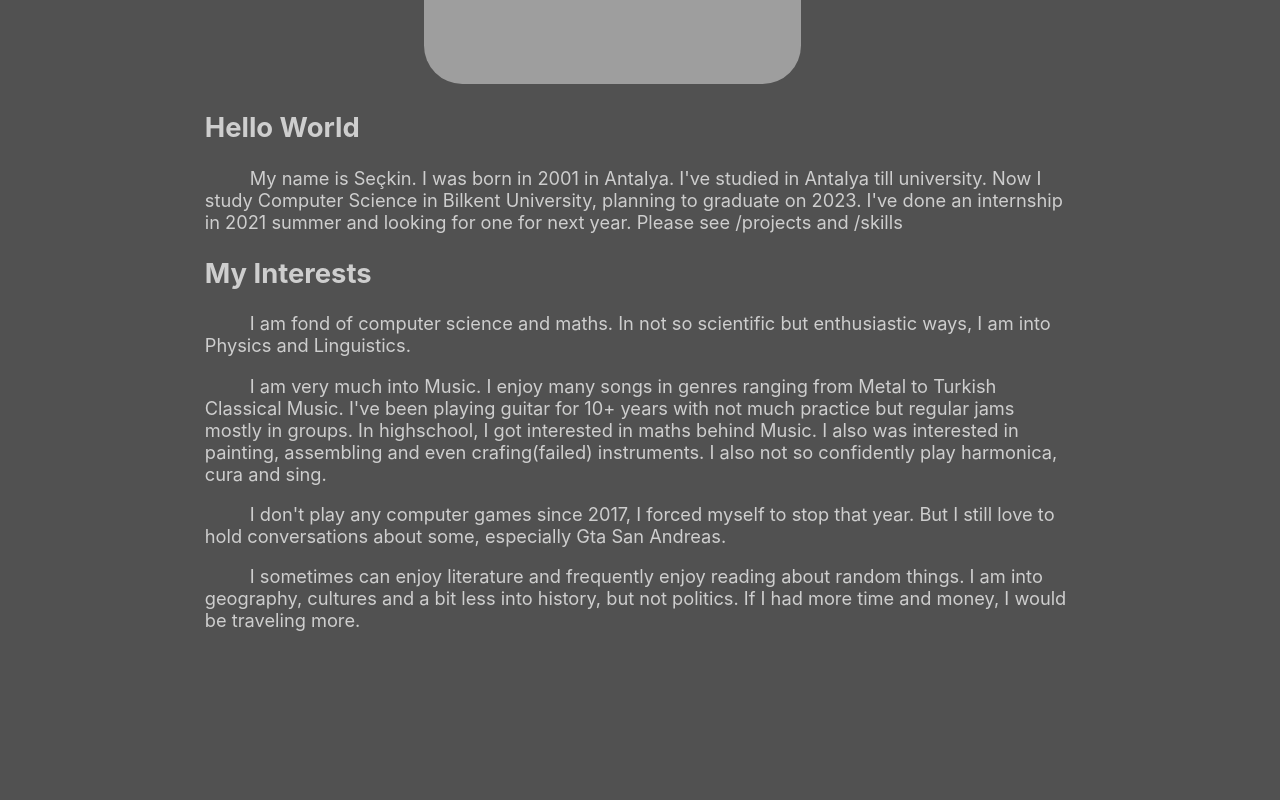
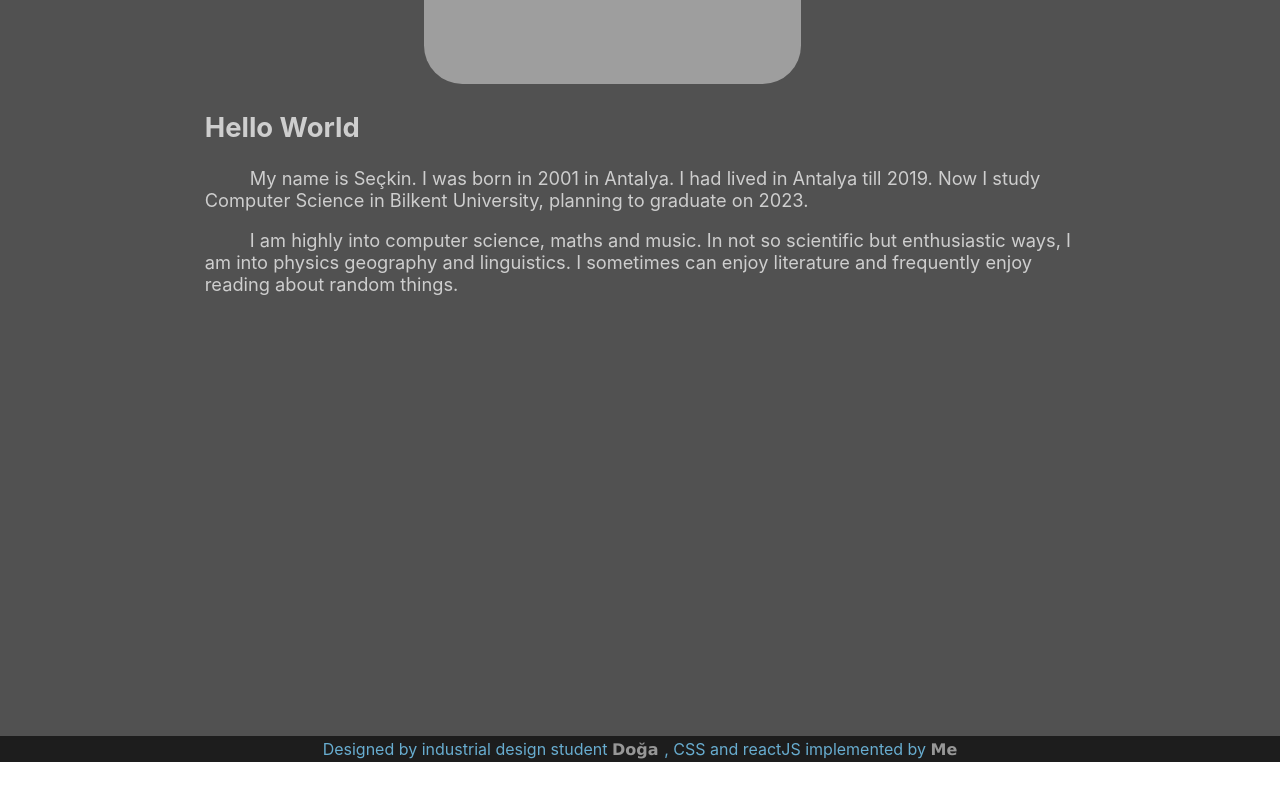
Before and after one commit to seco-lorem/PortfolioPage, a React (Create React App) app: page / in a window 1280 px wide. Shown: the part 730-1530 px from the top of the page. After the commit the page ends 1492 px from the top, so only its background shows below. Built offline with nearby package versions, Linux system fonts and the light colour scheme; grey boxes are pictures that could not be loaded.

Commit message:
disabled skills page

```diff
--- a/src/components/App.js
+++ b/src/components/App.js
@@ -23,12 +23,12 @@ export const TABS = [
 		"name": "Projects",
 		"component": ProjectsPage,
 		"route": "projects"
-	},
+	},/*
 	{
 		"name": "Skills",
 		"component": SkillsPage,
 		"route": "skills"
-	},
+	},*/
 	{
 		"name": "Links",
 		"component": LinksPage,
--- a/src/pageContents.json
+++ b/src/pageContents.json
@@ -6,38 +6,22 @@
         },
         {
             "isTitle": false,
-            "text": "My name is Seçkin. I was born in 2001 in Antalya. I've studied in Antalya till university. Now I study Computer Science in Bilkent University, planning to graduate on 2023. I've done an internship in 2021 summer and looking for one for next year. Please see /projects and /skills"
-        },
-        {
-            "isTitle": true,
-            "text": "My Interests"
+            "text": "My name is Seçkin. I was born in 2001 in Antalya. I had lived in Antalya till 2019. Now I study Computer Science in Bilkent University, planning to graduate on 2023."
         },
         {
             "isTitle": false,
-            "text": "I am fond of computer science and maths. In not so scientific but enthusiastic ways, I am into Physics and Linguistics."
-        },
-        {
-            "isTitle": false,
-            "text": "I am very much into Music. I enjoy many songs in genres ranging from Metal to Turkish Classical Music. I've been playing guitar for 10+ years with not much practice but regular jams mostly in groups. In highschool, I got interested in maths behind Music. I also was interested in painting, assembling and even crafing(failed) instruments. I also not so confidently play harmonica, cura and sing."
-        },
-        {
-            "isTitle": false,
-            "text": "I don't play any computer games since 2017, I forced myself to stop that year. But I still love to hold conversations about some, especially Gta San Andreas."
-        },
-        {
-            "isTitle": false,
-            "text": "I sometimes can enjoy literature and frequently enjoy reading about random things. I am into geography, cultures and a bit less into history, but not politics. If I had more time and money, I would be traveling more."
+            "text": "I am highly into computer science, maths and music. In not so scientific but enthusiastic ways, I am into physics geography and linguistics. I sometimes can enjoy literature and frequently enjoy reading about random things."
         }
     ],
     "projects": [
         {
-            "title": "Junior Year - Fall School Work",
-            "date": "~December 2021",
-            "description": "Some of my school projects are compiled on github with a readMe. Took CS courses: CS 315: Programing Languages, CS 319: Object Oriented Software Engineering, CS 421: Computer Networks, CS 464: Introduction to Machine Learning.",
+            "title": "Junior Year School Work",
+            "date": "~May 2021",
+            "description": "Some of my school projects are compiled on github with a readMe. Took CS courses: CS 315: Programing Languages, CS 319: Object Oriented Software Engineering, CS 342: Operating Systems, CS 353: Database Systems, CS 421: Computer Networks, CS 464: Introduction to Machine Learning.",
             "links": [
                 {
                     "title": "Github",
-                    "link": "https://github.com/seco-lorem/SchoolWork#user-content-junior-years-fall"
+                    "link": "https://github.com/seco-lorem/SchoolWork#junior-years-fall"
                 }
             ]
         },
@@ -93,7 +77,7 @@
             "links": [
                 {
                     "title": "Github",
-                    "link": "https://github.com/seco-lorem/SchoolWork#user-content-sophomore--freshman-years"
+                    "link": "https://github.com/seco-lorem/SchoolWork#sophomore--freshman-years"
                 }
             ]
         },
```
Also changed, not shown: 1 other file (tests, documents, lock files or other folders).
